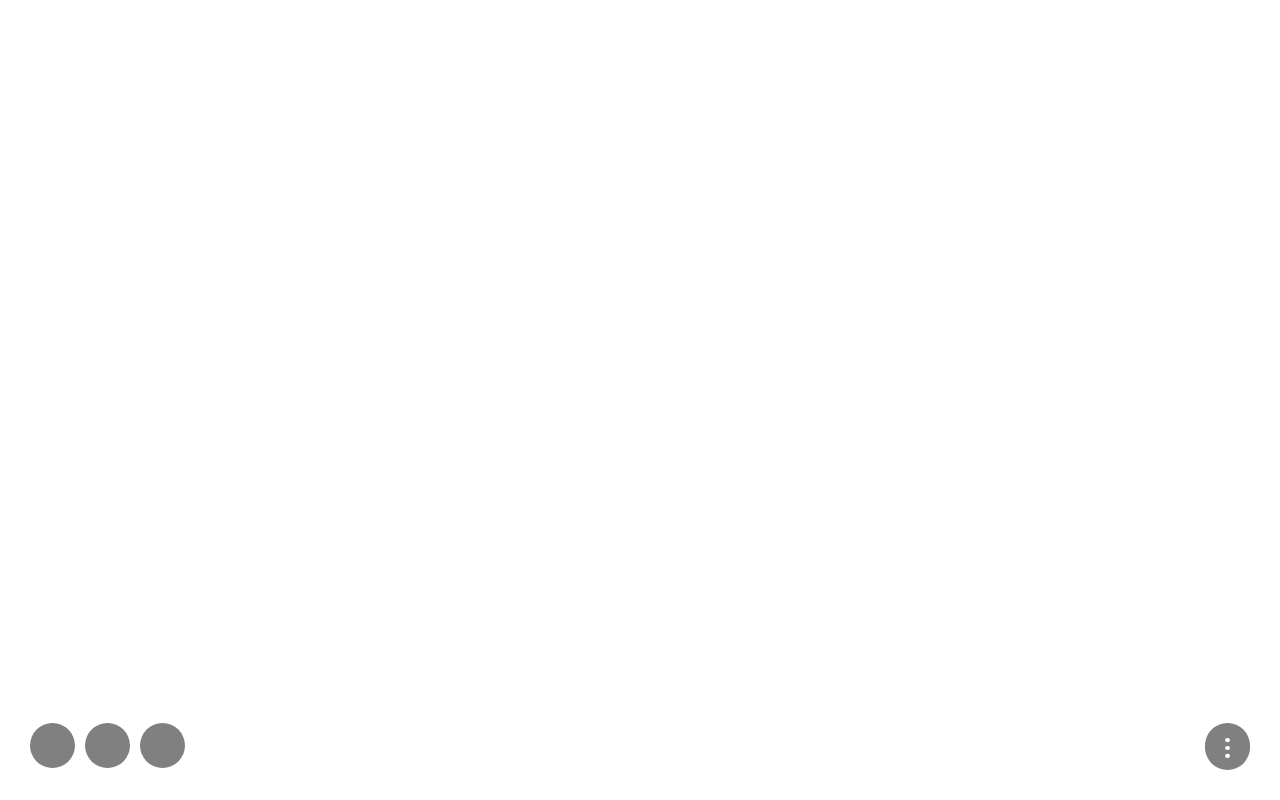
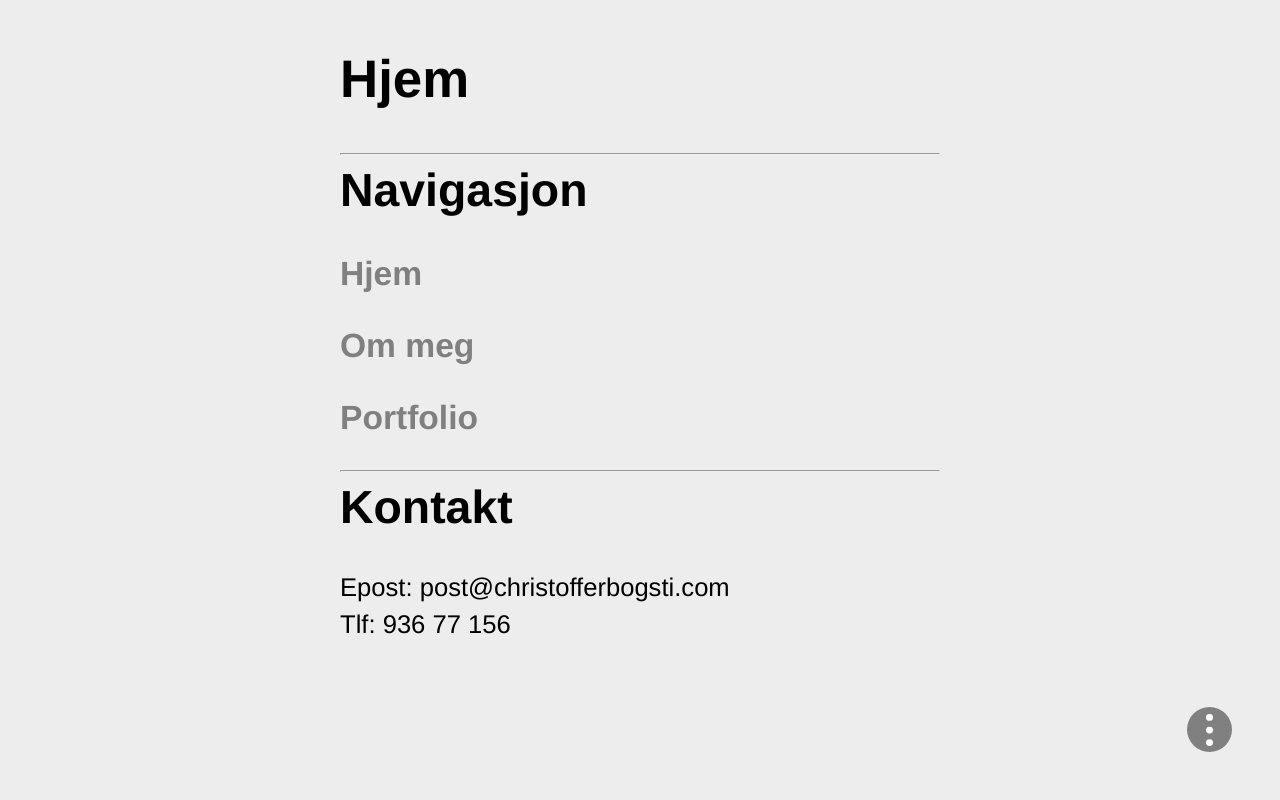
Before and after one commit to cb-pro/portfolio, a Vue app: page /test in a window 1280 px wide. Built offline with nearby package versions, Linux system fonts and the light colour scheme.

Commit message:
nav, flex style & architecture

```diff
--- a/src/App.vue
+++ b/src/App.vue
@@ -25,7 +25,8 @@ export default {
 </script>
 
 <style lang="scss">
-  html {font-size: 62.5%;}
+  html {font-size: 62.5%;
+    @media (min-width: 900px) {font-size: 100%;}}
   h1 {font-size: 3.3rem;}  // TITLE
   h2 {font-size: 2.9rem;}  // ALT TITLE
   h3 {font-size: 2.1rem;}
@@ -34,6 +35,8 @@ export default {
   h6 {font-size: 1.6rem;}
   p {font-size: 1.6rem;}   // BODY TEXT
 
+  h1,h2,h3,h4,h5,h6,p {margin-top: 0rem;}
+
   body {
     margin: 0;
     overflow-x: hidden;
--- a/src/components/Home-id-one.vue
+++ b/src/components/Home-id-one.vue
@@ -3,9 +3,11 @@
 
     <div class="background"></div>
 
-    <section class="home-id-one-text-container">
-      <h1>{{ this.vuexHomeTitle }}</h1>
-      <div v-html="this.vuexHomeContent" />
+    <section class="home-id-one-flex">
+      <div class="home-id-one-text-container">
+        <h1>{{ this.vuexHomeTitle }}</h1>
+        <div v-html="this.vuexHomeContent" />
+      </div>
     </section>
 
   </div>
@@ -31,21 +33,21 @@ export default {
       // background: red;
       bottom: 0;
       left: 0;
-      position: absolute;
+      position: fixed;
       right: 0;
       top: 0;
       z-index: -1
     }
 
-    .home-id-one-text-container {
-      color: #303030;
-      font-family: $primary-font;
-      margin: 0 auto;
-      padding-top: 6%;
-      width: 83%;
-
-      div {
-        margin-top: -1rem;
+    .home-id-one-flex {
+      // border: 1px dashed green;
+      display: flex;
+      justify-content: center;
+      .home-id-one-text-container {
+        // border: 1px dashed red;
+        color: #303030;
+        font-family: $primary-font;
+        padding: 3rem 3rem;
       }
     }
   }
--- a/src/components/Nav-window.vue
+++ b/src/components/Nav-window.vue
@@ -1,12 +1,37 @@
 <template lang="html">
   <div class="nav-window">
+    <div class="nav-flex">
+      <div class="nav-container">
 
-    <div class="nav-links">
-      <router-link to="/home"><h3 @click="toggleNavBtn">Hjem</h3></router-link>
-      <router-link to="/about"><h3 @click="toggleNavBtn">Om meg</h3></router-link>
-      <router-link to="/portfolio"><h3 @click="toggleNavBtn">Portfolio</h3></router-link>
+        <section class="nav-breadcrumbs-flex">
+          <div class="nav-breadcrumbs-container">
+            <h1>{{ this.$store.state.breadcrumbsMain }}</h1>
+          </div>
+        </section>
+
+        <hr />
+
+        <section class="nav-links-flex">
+          <div class="nav-links-container">
+            <h2>Navigasjon</h2>
+            <router-link to="/hjem"><h3 @click="toggleNavBtn('Hjem')">Hjem</h3></router-link>
+            <router-link to="/om-meg"><h3 @click="toggleNavBtn('Om meg')">Om meg</h3></router-link>
+            <router-link to="/portfolio"><h3 @click="toggleNavBtn('Portfolio')">Portfolio</h3></router-link>
+          </div>
+        </section>
+
+        <hr />
+
+        <section class="nav-kontakt-flex">
+          <div class="nav-kontakt-container">
+            <h2>Kontakt</h2>
+            <p>Epost: post@christofferbogsti.com</p>
+            <p>Tlf: 936 77 156</p>
+          </div>
+        </section>
+
+      </div>
     </div>
-
   </div>
 </template>
 
@@ -23,9 +48,12 @@ export default {
     }
   },
   methods: {
-    toggleNavBtn () {
+    toggleNavBtn (e) {
       this.$store.dispatch('toggleNav')
       this.$store.state.toggleText = false
+      setTimeout(() => {
+        this.$store.state.breadcrumbsMain = e
+      }, 1000)
     }
   }
 }
@@ -35,7 +63,7 @@ export default {
   @import '../assets/scss/main.scss';
 
   .nav-window {
-    background: #e6e6e6;
+    background: #eeeded;
     bottom: 0;
     font-family: $primary-font;
     left: 0;
@@ -43,12 +71,50 @@ export default {
     right: 0;
     top: 0;
     z-index: 8;
-
-    .nav-links {
-      h3 {
-        border: 1px dashed red;
-        display: table;
+    .nav-flex {
+      // border: 1px dashed red;
+      display: flex;
+      justify-content: center;
+      .nav-container {
+        // border: 1px dashed red;
+        max-width: 600px;
+        padding: 3rem;
+        width: 100%;
       }
     }
   }
+
+  .nav-breadcrumbs-flex {
+    // border: 1px dashed red;
+    .nav-breadcrumbs-container {
+
+    }
+  }
+
+  .nav-links-flex {
+    // border: 1px dashed red;
+    .nav-links-container {
+      h3 {
+        // border: 1px dashed red;
+        color: grey;
+        display: table;
+        text-decoration: none;
+      }
+      a {
+        text-decoration: none;
+        :hover, :active {color: red;}
+
+      }
+    }
+  }
+
+  .nav-kontakt-flex {
+    // border: 1px dashed red;
+    .nav-kontakt-container {
+      p {
+        margin-bottom: .5rem;
+      }
+    }
+  }
+
 </style>
--- a/src/components/Nav.vue
+++ b/src/components/Nav.vue
@@ -1,9 +1,16 @@
 <template lang="html">
   <div class="nav">
+
     <NavWindow class="NavWindow" :class="{showNavWindow: showNav}" />
+
+    <section class="nav-btn-flex">
+      <div class="nav-btn-container">
         <div class="nav-btn" @click="toggleNavBtn">
           <img class="nav-btn-menu-icon" src="../../static/gfx/ui/menu-icon.svg" alt="">
         </div>
+      </div>
+    </section>
+
   </div>
 </template>
 
@@ -35,36 +42,39 @@ export default {
 <style lang="scss">
 
   .nav {
-
     .NavWindow {
       visibility: hidden;
       opacity: 0;
-      transition: 500ms ease-in-out;
+      transition: .4s ease-in-out;
       z-index: -1;
     }
     .showNavWindow {
       visibility: visible;
-      opacity: .9;
-      transition: 500ms ease-in-out;
+      opacity: 1;
+      transition: .5s ease-in-out;
       z-index: 8;
     }
+
+    .nav-btn-flex {
+      bottom: 3rem;
+      position: fixed;
+      right: 3rem;
+      z-index: 9;
+      .nav-btn-container {
         .nav-btn {
           background: grey;
           border-radius: 50%;
-      bottom: 30px;
           height: 45px;
-      position: fixed;
-      right: 30px;
           width: 45px;
-      z-index: 9;
           display: flex;
           justify-content: center;
           align-items: center;
-
           .nav-btn-menu-icon {
             height: 2rem;
           }
         }
       }
+    }
+  }
 
 </style>
--- a/src/components/Portfolio-busemannen.vue
+++ b/src/components/Portfolio-busemannen.vue
@@ -1,7 +1,8 @@
 <template lang="html">
   <div class="busemannen">
-    <section class="text-container" :class="{ hidden: this.$store.state.toggleText }">
-      <div class="text-flex">
+    <section class="text-flex" :class="{ hidden: this.$store.state.toggleText }">
+      <div class="text-container">
+
         <h1>Busemannen</h1>
         <h4>
           Bokomslag for Cappelen Damm. <br />
@@ -14,6 +15,9 @@
         <img class="my-logos" src="../../static/gfx/logos/cada-logo.svg" alt="">
       </div>
     </section>
+
+    <div class="extended-background" :class="{ hidden: this.$store.state.toggleText }"></div>
+
     <section class="images">
       <img src="../../static/img/portfolio/busemannen-illustrasjon-retouch.jpg" alt="">
       <img src="../../static/img/portfolio/busemannen-ylvis_01.jpg" alt="">
@@ -41,23 +45,21 @@ export default {
       transition: .5s ease-in-out;
     }
 
-    .text-container {
-      background: hsla(0,0%,0%,1);
-      bottom: -10rem;
+    .text-flex {
+      // background: hsla(0,0%,0%,1);
+      // border: 1px dashed red;
+      bottom: 0rem;
       display: flex;
-      // display: none;
-      flex-direction: column;
-      justify-content: flex-start;
+      justify-content: center;
       position: fixed;
-      top: -10rem;
+      top: 0rem;
       width: 100%;
       transition: .5s ease-in-out;
       z-index: 5;
 
-      .text-flex {
+      .text-container {
         // border: 1px dashed red;
-        padding: 0 3rem;
-        margin-top: 35%;
+        padding: 3rem;
 
         h1 {
           // border: 1px dashed red;
@@ -84,6 +86,15 @@ export default {
       }
     }
 
+    .extended-background {
+      background: hsla(0,0%,0%,1);
+      bottom: -20rem;
+      position: fixed;
+      top: -20rem;
+      transition: .5s ease-in-out;
+      width: 100%;
+    }
+
     .images {
       margin: 0px auto;
       padding: 0px;
--- a/src/components/Portfolio-minvoice.vue
+++ b/src/components/Portfolio-minvoice.vue
@@ -1,10 +1,10 @@
 <template lang="html">
   <div class="minvoice">
-    <section class="text-container" :class="{ hidden: this.$store.state.toggleText }">
-      <div class="text-flex">
+    <section class="text-flex" :class="{ hidden: this.$store.state.toggleText }">
+      <div class="text-container">
         <h1>mInvoice<sup style="font-size:1rem">®</sup></h1>
         <h4>
-          App design for minvoice<sup>®</sup> <br />
+          App design for minvoice<sup style="font-size:.5rem">®</sup> <br />
           Samarbeid med Sigurd Finseth / IUX
         </h4>
         <p>
@@ -40,23 +40,21 @@ export default {
       transition: .5s ease-in-out;
     }
 
-    .text-container {
+    .text-flex {
       background: hsla(0,0%,100%,1);
-      bottom: -10rem;
+      // border: 1px dashed red;
+      bottom: 0rem;
       display: flex;
-      // display: none;
-      flex-direction: column;
-      justify-content: flex-start;
+      justify-content: center;
       position: fixed;
-      top: -10rem;
+      top: 0rem;
       width: 100%;
       transition: .5s ease-in-out;
       z-index: 5;
 
-      .text-flex {
+      .text-container {
         // border: 1px dashed red;
-        padding: 0 3rem;
-        margin-top: 35%;
+        padding: 3rem;
 
         h1 {
           // border: 1px dashed red;
@@ -84,6 +82,15 @@ export default {
       }
     }
 
+    .extended-background {
+      background: hsla(0,0%,100%,1);
+      bottom: -20rem;
+      position: fixed;
+      top: -20rem;
+      transition: .5s ease-in-out;
+      width: 100%;
+    }
+
     .images {
       margin: 0px auto;
       padding: 0;
--- a/src/router/index.js
+++ b/src/router/index.js
@@ -1,8 +1,8 @@
 import Vue from 'vue'
 import Router from 'vue-router'
 import Intro from '@/views/Intro.vue'
-import Home from '@/views/Home.vue'
-import About from '@/views/About.vue'
+import Hjem from '@/views/Home.vue'
+import OmMeg from '@/views/About.vue'
 import Portfolio from '@/views/Portfolio.vue'
 
 import Test from '@/views/Test.vue'
@@ -18,14 +18,14 @@ export default new Router({
       component: Intro
     },
     {
-      path: '/home',
-      name: 'Home',
-      component: Home
+      path: '/Hjem',
+      name: 'Hjem',
+      component: Hjem
     },
     {
-      path: '/about',
-      name: 'About',
-      component: About
+      path: '/om-meg',
+      name: 'Om meg',
+      component: OmMeg
     },
     {
       path: '/portfolio',
--- a/src/store/store.js
+++ b/src/store/store.js
@@ -5,7 +5,8 @@ Vue.use(Vuex)
 
 export const store = new Vuex.Store({
   state: {
-    showNav: false,
+    showNav: true,
+    breadcrumbsMain: 'Hjem',
     toggleText: false,
     listenToScroll: false,
     textDisabled: true
--- a/src/views/Portfolio.vue
+++ b/src/views/Portfolio.vue
@@ -19,7 +19,8 @@
     <!-- <img class="scroll-down" src="../../static/gfx/ui/scroll-down.svg" alt=""> -->
 
     <!-- PROJECT NAV BUTTONS  -->
-    <nav class="nav-buttons">
+    <section class="nav-buttons-flex">
+      <nav class="nav-buttons-container">
         <div class="prev-btn" @click="prevProject" :class="{ stylePrevDisabled: this.prevDisabled }">
           <img class="projects-btn-prev" src="../../static/gfx/ui/previous-project.svg" alt="" />
         </div>
@@ -30,6 +31,7 @@
           <img class="projects-btn-text" src="../../static/gfx/ui/text.svg" alt="" />
         </div>
       </nav>
+    </section>
 
   </div>
 </template>
@@ -190,15 +192,17 @@ export default {
     // }
 
     // NAV PROJECTS BUTTONS
-    .nav-buttons {
+    .nav-buttons-flex {
+      bottom: 3rem;
+      position: fixed;
+      z-index: 5;
+      .nav-buttons-container {
         // border: 1px dashed red;
-      bottom: 30px;
         display: flex;
         flex-direction: row;
         line-height: 0;
-      padding-left: 30px;
-      position: fixed;
-      z-index: 8;
+        margin-left: 3rem;
+
         div {
           align-items: center;
           background: grey;
@@ -209,6 +213,7 @@ export default {
           margin-right: 10px;
           transition: 500ms ease-in-out;
           width: 45px;
+          &:last-child {margin-right: 0;}
 
           img {
             height: 2.5rem;
@@ -235,6 +240,6 @@ export default {
           transition: 500ms ease-in-out;
         }
       }
-
+    }
   }
 </style>
```
Also changed, not shown: src/components/Portfolio-fra_ungdommen.vue (+23 -13 lines), src/components/Portfolio-ullernklinikken.vue (+23 -15 lines), src/views/About.vue (+21 -18 lines). Lines whose indentation alone changed are shown as unchanged.
